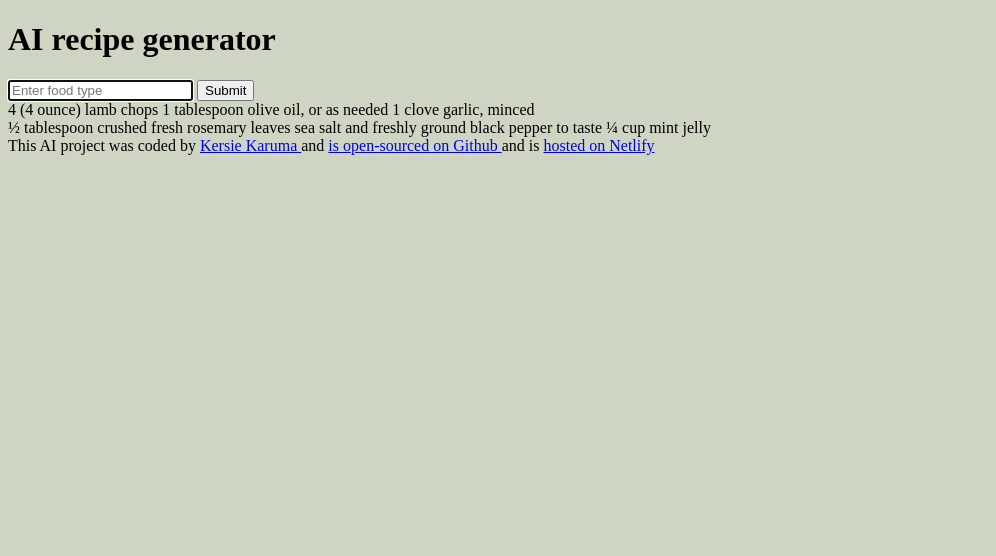
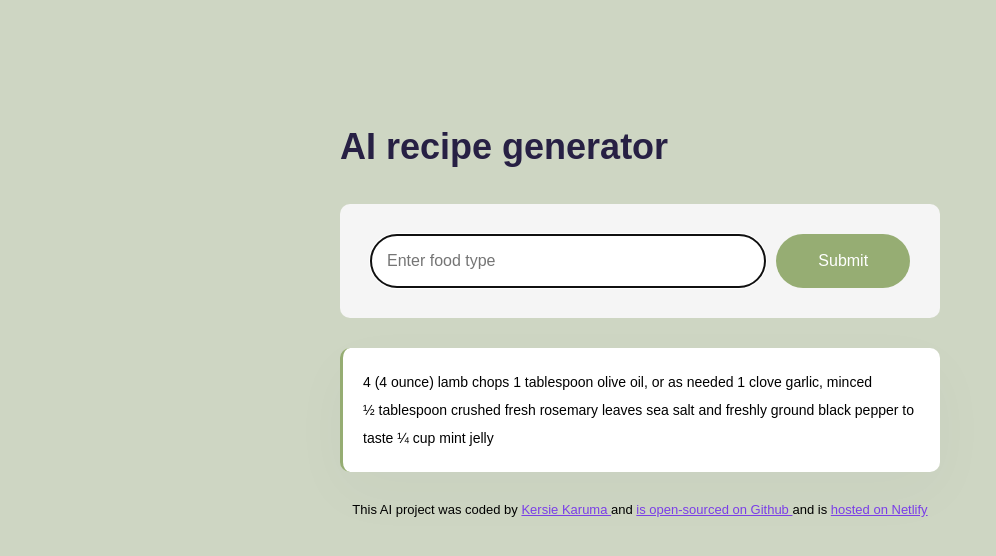
Before and after one commit to Kersie30/AI-ADD-ON, a plain HTML site: page index.html in a window 1280 px wide. Shown: the whole page, without its empty margins (0-996 px from the left). Drawn offline with Linux system fonts and the light colour scheme.

Commit message:
added styling to the project

```diff
--- a/SRC/style.css
+++ b/SRC/style.css
@@ -1,3 +1,61 @@
 body {
-  background: rgb(206, 214, 195);
+  background-color: rgb(206, 214, 195);
+  font-family: Arial, Helvetica, sans-serif;
 }
+h1 {
+  font-weight: 800;
+  font-size: 36px;
+  line-height: 1.5;
+  color: #272044;
+}
+.container {
+  margin: 120px auto;
+  max-width: 600px;
+}
+header {
+  margin-bottom: 30px;
+}
+form {
+  padding: 30px;
+  background-color: whitesmoke;
+  border-radius: 10px;
+  display: flex;
+  margin-bottom: 30px;
+}
+.instructions {
+  padding: 16px;
+  border: 1px solid rgba(39, 33, 667, 0.5);
+  width: 80%;
+  font-size: 16px;
+  border-radius: 50px;
+  line-height: 20px;
+  color: #272044;
+}
+.submit-button {
+  margin-left: 10px;
+  background: rgb(150, 173, 115);
+  color: white;
+  border: none;
+  width: 150px;
+  font-size: 16px;
+  border-radius: 50px;
+  padding: 14px 24px;
+}
+.poem {
+  font-size: 14px;
+  background-color: #fff;
+  padding: 20px;
+  line-height: 10px;
+  border-left: 3px solid rgb(150, 173, 115);
+  box-shadow: 0px 20px 60px rgba(65, 50, 100, 0.03);
+  border-radius: 10px;
+  line-height: 2;
+}
+footer {
+  text-align: center;
+  font-size: 13px;
+  margin-top: 30px;
+}
+a {
+  color: rgb(122, 62, 231);
+}
--- a/index.html
+++ b/index.html
@@ -7,6 +7,7 @@
     <title>Document</title>
   </head>
   <body>
+    <div class="container">
       <header>
         <h1>AI recipe generator</h1>
       </header>
@@ -18,10 +19,11 @@
             autofocus
             required
             autocomplete="off"
+            class="instructions"
           />
-        <input type="submit" />
+          <input type="submit" class="submit-button" />
         </form>
-      <div>
+        <div class="poem">
           4 (4 ounce) lamb chops 1 tablespoon olive oil, or as needed 1 clove
           garlic, minced
           <br />
@@ -32,7 +34,9 @@
 
       <footer>
         This AI project was coded by
-      <a href="https://github.com/Kersie30" target="_blank"> Kersie Karuma </a>
+        <a href="https://github.com/Kersie30" target="_blank">
+          Kersie Karuma
+        </a>
         and
         <a href="https://github.com/Kersie30/AI-ADD-ON" target="_blank">
           is open-sourced on Github
@@ -42,6 +46,7 @@
           hosted on Netlify</a
         >
       </footer>
+    </div>
     <script src="src/index.js"></script>
   </body>
 </html>
```
Lines whose indentation alone changed are shown as unchanged.
